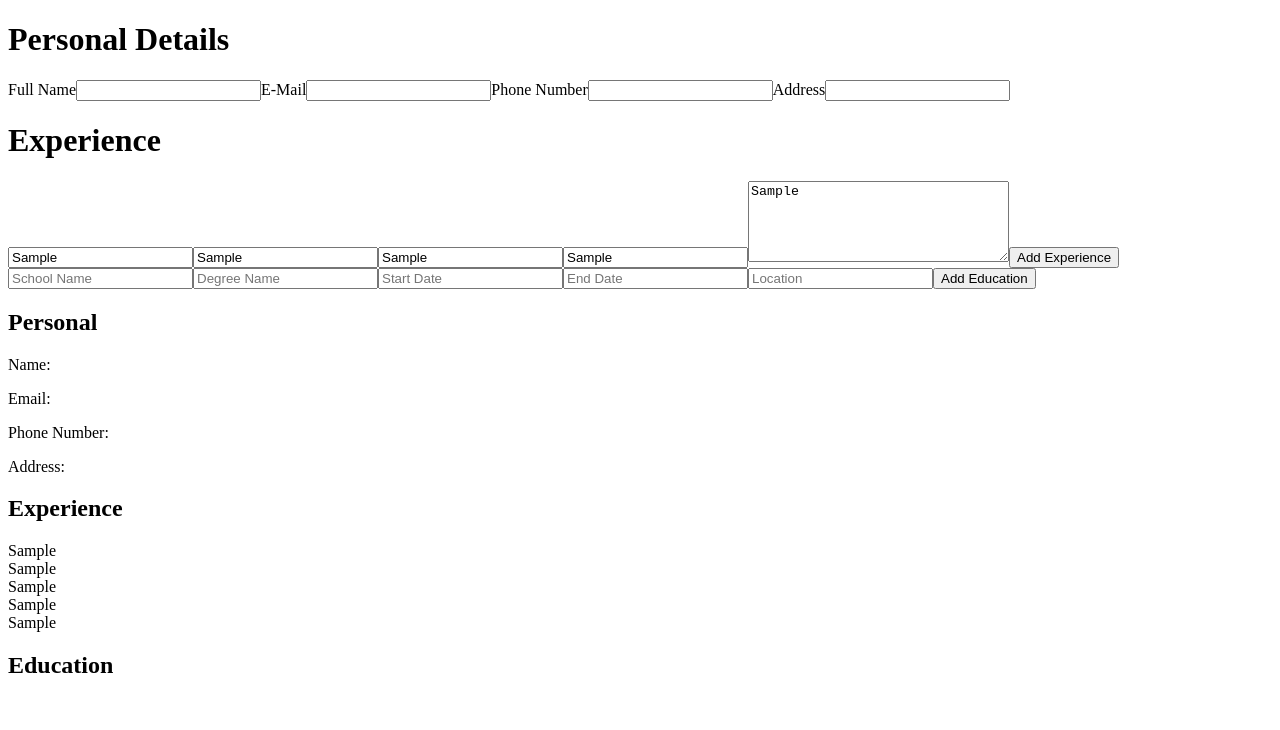
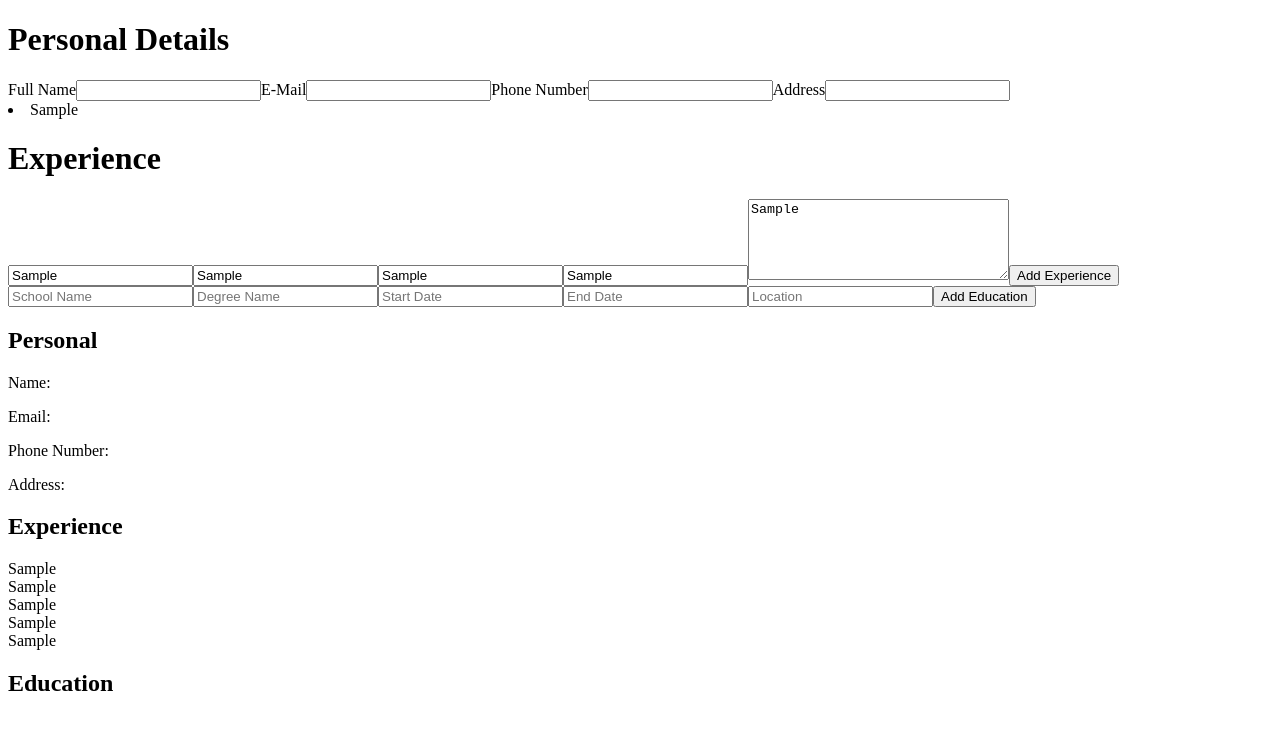
Before and after one commit to gryanpeterson/cv-application, a React (Vite) app: page / in a window 1280 px wide. Both pictures are taken after typing "Sample", "Sample", "Sample", "Sample", "Sample" into the empty fields and a click on the button "Add Experience". Shown: the top 730 px of the page. Built offline with nearby package versions, Linux system fonts and the light colour scheme.

Commit message:
Add UUID's to education and experience objects

```diff
--- a/package.json
+++ b/package.json
@@ -11,7 +11,8 @@
   },
   "dependencies": {
     "react": "^18.2.0",
-    "react-dom": "^18.2.0"
+    "react-dom": "^18.2.0",
+    "uuid": "^9.0.1"
   },
   "devDependencies": {
     "@types/react": "^18.2.15",
--- a/src/App.jsx
+++ b/src/App.jsx
@@ -1,4 +1,5 @@
 import { useState } from 'react'
+import { v4 as uuidv4 } from 'uuid';
 import PersonalDetailsForm from './components/PersonalDetailsForm'
 import PersonalDetailsSection from './components/PersonalDetailsSection'
 import ExperienceForm from './components/ExperienceForm';
@@ -35,25 +36,29 @@ function App() {
 
   const addExperience = (e) => {
     e.preventDefault();
+    const id = uuidv4();
     const position = e.target[0].value;
     const company = e.target[1].value;
     const startDate = e.target[2].value;
     const endDate = e.target[3].value;
     const description = e.target[4].value;
 
-    const newExperience = {position, company, startDate, endDate, description};
+    const newExperience = {id, position, company, startDate, endDate, description};
     setExperience([...experience, newExperience])
+
+
   }
 
   const addEducation = (e) => {
     e.preventDefault();
+    const id = uuidv4();
     const school = e.target[0].value;
     const degree = e.target[1].value;
     const startDate = e.target[2].value;
     const endDate = e.target[3].value;
     const location = e.target[4].value;
 
-    const newEducation = {school, degree, startDate, endDate, location};
+    const newEducation = {id, school, degree, startDate, endDate, location};
     setEducation([...education, newEducation]);
   }
 
@@ -68,6 +73,7 @@ function App() {
       address={onChangeAddress}
       />
       <ExperienceForm
+      experience={experience}
       addExperience={addExperience}
       />
       <EducationForm addEducation={addEducation}
--- a/src/components/EducationSection.jsx
+++ b/src/components/EducationSection.jsx
@@ -4,12 +4,12 @@ function EducationSection({education}) {
             <h1>Education</h1>
             {education.map(educationObject => {
                 return (
-                    <>
+                    <div className="education-container" key={educationObject.id}>
                         <div className="school">{educationObject.school}</div>
                         <div className="degree">{educationObject.degree}</div>
                         <div className="education-dates">{educationObject.startDate} - {educationObject.endDate}</div>
                         <div className="location">{educationObject.location}</div>
-                    </>
+                    </div>
                 )
             })}
         </section>
--- a/src/components/ExperienceForm.jsx
+++ b/src/components/ExperienceForm.jsx
@@ -1,5 +1,22 @@
-function ExperienceForm({addExperience}) {
+function ExperienceForm({addExperience, experience}) {
+
+    const handleClick = (e) => {
+        const target = e.target.textContent;
+        console.log(`You Clicked On ${target}`)
+    }
     return (
+
+        <>
+            <div className="experience-list">
+                {experience.map(experienceObject => {
+                    return (
+                        <li key={experienceObject.id} onClick={handleClick}>{experienceObject.company}</li>
+                    )
+                })}
+            </div>
+
+
+
             <form onSubmit={addExperience}>
                 <h1>Experience</h1>
                 <input type="text" name="position" id="position" placeholder="Position" />
@@ -10,6 +27,8 @@ function ExperienceForm({addExperience}) {
                 <button type="submit">Add Experience</button>
 
             </form>
+
+        </>
     )
 
 
--- a/src/components/ExperienceSection.jsx
+++ b/src/components/ExperienceSection.jsx
@@ -4,7 +4,7 @@ function ExperienceSection({experience}) {
             <h1>Experience</h1>
             {experience.map(experienceObject => {
                 return (
-                    <div className="experience-container">
+                    <div className="experience-container" key={experienceObject.id}>
                         <div className="position">{experienceObject.position}</div>
                         <div className="company">{experienceObject.company}</div>
                         <div className="start-date">{experienceObject.startDate}</div>
```
Also changed, not shown: 1 other file (tests, documents, lock files or other folders). Lines whose indentation alone changed are shown as unchanged.
